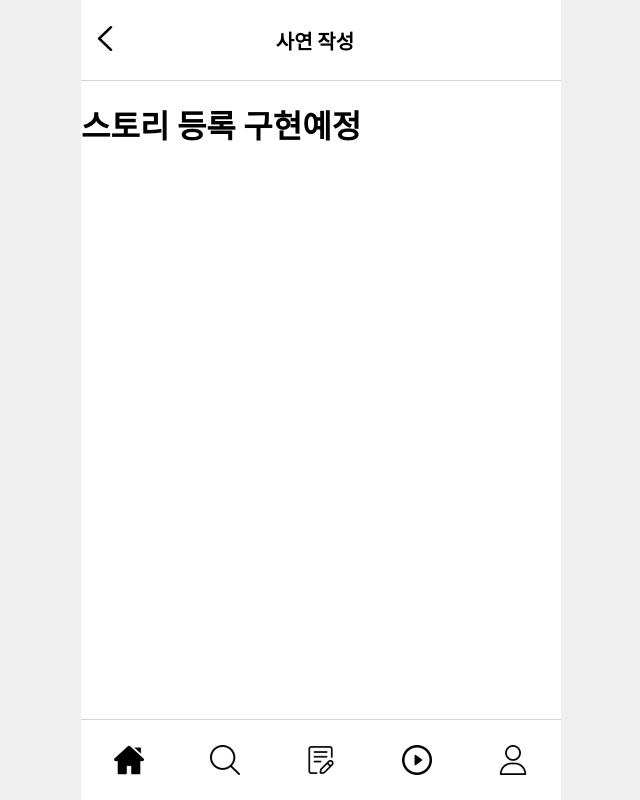
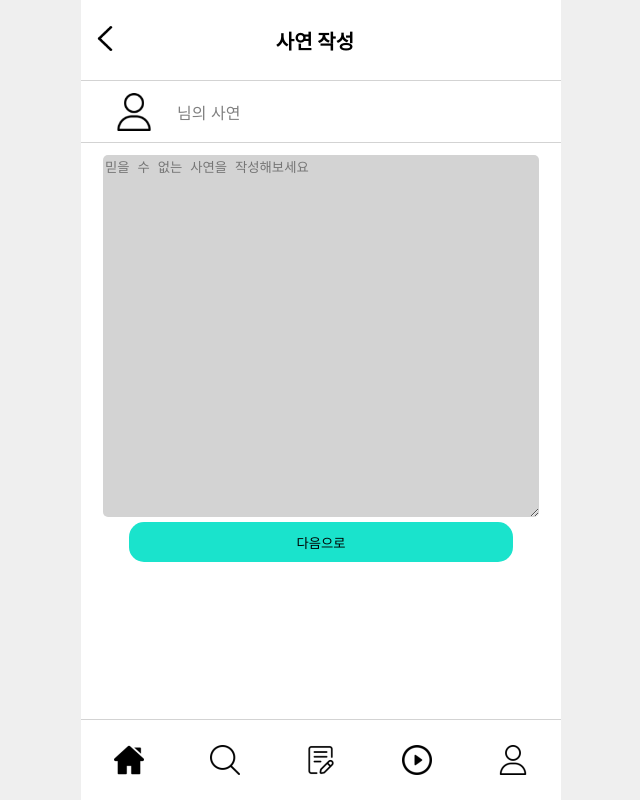
Before and after one commit to marmin-dev/Music-Frontend, a React (Create React App) app: page /story/create/1 in a window 1280 px wide. Shown: the whole page, without its empty margins (319-959 px from the left). Built offline with nearby package versions, Linux system fonts and the light colour scheme; what spotify-web-api-js would draw is missing.

Commit message:
posting story implemented

```diff
--- a/src/api/story.js
+++ b/src/api/story.js
@@ -8,8 +8,24 @@ export const getStoryList = async (storeId) => {
   return response.data;
 };
 
-export const createStory = async ({ userId, storeId }) => {
-  await axios.post();
+export const postStory = async ({
+  songName,
+  artist,
+  uri,
+  emotion,
+  content,
+}) => {
+  const userId = localStorage.getItem("userId");
+  const storeId = Number(window.location.pathname.split("/")[3]);
+  await axios
+    .post(
+      `https://3a489exprb.execute-api.ap-northeast-1.amazonaws.com/music-api/store/${userId}/${storeId}`,
+      { songName, artist, uri, emotion, content }
+    )
+    .then((response) => {
+      console.log(response);
+      window.location.href = `/store/${storeId}`;
+    });
 };
 
 export const getStoryDetail = async (storyId) => {
--- /dev/null
+++ b/src/components/story/StoryInputForm.js
@@ -0,0 +1,37 @@
+import {
+  ArtistP,
+  CommentImage,
+  FormUserNameDiv,
+  ImgDiv3,
+  StoryCreateForm,
+  StoryTextArea,
+} from "./StoryStyle";
+import userImg from "../../img/user.png";
+import { Button } from "../loginRegister/LoginComponents";
+import { useEffect, useState } from "react";
+
+function StoryInputForm({ onChange, onSubmit }) {
+  const username = localStorage.getItem("username");
+  const [page, setPage] = useState(0);
+
+  return (
+    <StoryCreateForm>
+      <FormUserNameDiv>
+        <ImgDiv3>
+          <CommentImage src={userImg} />
+        </ImgDiv3>
+        <ArtistP>{username}님의 사연</ArtistP>
+      </FormUserNameDiv>
+      <StoryTextArea
+        placeholder="믿을 수 없는 사연을 작성해보세요"
+        name="content"
+        onChange={onChange}
+      />
+      <Button type="submit" onClick={onSubmit}>
+        다음으로
+      </Button>
+    </StoryCreateForm>
+  );
+}
+
+export default StoryInputForm;
--- a/src/components/story/StoryStyle.js
+++ b/src/components/story/StoryStyle.js
@@ -10,19 +10,21 @@ export const StoryListDiv = styled.div`
 `;
 
 export const StoryListItemDiv = styled.div`
-  width: 100%;
+  width: 99;
   display: flex;
   flex-direction: row;
   height: 20%;
   border: 1px solid lightgray;
+  min-height: 20%;
   background-color: #fff;
 `;
 
 export const StoryListItemDiv2 = styled.div`
-  width: 100%;
+  width: 99%;
   display: flex;
   flex-direction: row;
   height: 20%;
+  min-height: 20%;
   border: 1px solid lightgray;
   background-color: rgba(26, 227, 204, 1);
 `;
@@ -121,7 +123,7 @@ export const CommentInput = styled.input`
   border: none;
   background-color: lightgray;
   width: 80%;
-  height: 90%;
+  height: 20px;
   border-radius: 5px;
 `;
 
@@ -132,3 +134,25 @@ export const CommentBtn = styled.button`
   background-color: rgba(26, 227, 204, 1);
   border-radius: 5;
 `;
+
+export const StoryCreateForm = styled.form`
+  display: flex;
+  align-items: center;
+  flex-direction: column;
+  width: 100%;
+  height: 80%;
+`;
+export const StoryTextArea = styled.textarea`
+  width: 90%;
+  background-color: lightgrey;
+  border-radius: 5px;
+  border: none;
+  margin-top: 10px;
+  height: 70%;
+`;
+export const ImgDiv3 = styled(ImgDiv2)`
+  height: 90%;
+`;
+export const FormUserNameDiv = styled(CommentItemDiv)`
+  border-bottom: 1px solid lightgray;
+`;
--- a/src/modules/index.js
+++ b/src/modules/index.js
@@ -3,14 +3,16 @@ import auth, { authSaga } from "./auth";
 import loading from "./loading";
 import { all } from "redux-saga/effects";
 import store, { storeSaga } from "./store";
+import story, { storySaga } from "./story";
 
 const rootReducer = combineReducers({
   auth,
   loading,
   store,
+  story,
 });
 export function* rootSaga() {
-  yield all([authSaga(), storeSaga()]);
+  yield all([authSaga(), storeSaga(), storySaga()]);
 }
 
 export default rootReducer;
--- /dev/null
+++ b/src/modules/story.js
@@ -0,0 +1,80 @@
+import { createAction, handleActions } from "redux-actions";
+import createRequestSaga, {
+  createRequestActionTypes,
+} from "../lib/createRequestSaga";
+import { postStory } from "../api/story";
+import { takeLatest } from "redux-saga/effects";
+import { produce } from "immer";
+
+const CHANGE_STORY_FIELD = "story/CHANGE_STORY_FIELD";
+const INITIALIZE_FORM = "story/INITIALIZE_FORM";
+
+const [CREATE_STORY, CREATE_STORY_SUCCESS, CREATE_STORY_FAILURE] =
+  createRequestActionTypes("story/CREATE_STORY");
+
+export const changeStoryField = createAction(
+  CHANGE_STORY_FIELD,
+  ({ form, key, value }) => ({
+    form,
+    key,
+    value,
+  })
+);
+
+export const initializeForm = createAction(INITIALIZE_FORM, (form) => form);
+
+export const createStory = createAction(
+  CREATE_STORY,
+  ({ songName, artist, uri, emotion, content }) => ({
+    // userId,
+    // storeId,
+    songName,
+    artist,
+    uri,
+    emotion,
+    content,
+  })
+);
+
+const initialState = {
+  story: {
+    songName: "",
+    artist: "",
+    uri: "",
+    emotion: "",
+    content: "",
+    // userId: localStorage.getItem("userId"),
+    // storeId: window.location.pathname.split("/")[3],
+  },
+};
+
+const createStorySaga = createRequestSaga(CREATE_STORY, postStory);
+
+export function* storySaga() {
+  yield takeLatest(CREATE_STORY, createStorySaga);
+}
+
+const story = handleActions(
+  {
+    [CHANGE_STORY_FIELD]: (state, { payload: { key, value } }) =>
+      produce(state, (draft) => {
+        draft["story"][key] = value;
+      }),
+    [INITIALIZE_FORM]: (state, { payload: story }) => ({
+      ...state,
+      [story]: initialState[story],
+      createError: null,
+    }),
+    [CREATE_STORY_SUCCESS]: (state, { payload: create }) => ({
+      ...state,
+      createError: null,
+      create,
+    }),
+    [CREATE_STORY_FAILURE]: (state, { payload: error }) => ({
+      ...state,
+      createError: error,
+    }),
+  },
+  initialState
+);
+export default story;
--- a/src/pages/PostStory.js
+++ b/src/pages/PostStory.js
@@ -1,16 +1,86 @@
-import { useParams } from "react-router-dom";
 import { Responsive } from "../components/Responsive";
 import { BodyDiv } from "../components/common/Divs";
 import Header from "../components/common/HeadBar";
 import Navbar from "../components/common/Navbar";
+import { useEffect, useState } from "react";
+import { useDispatch, useSelector } from "react-redux";
+import {
+  changeStoryField,
+  createStory,
+  initializeForm,
+} from "../modules/story";
+import StoryInputForm from "../components/story/StoryInputForm";
+import { useParams } from "react-router-dom";
 
 const PostStory = () => {
-  const id = useParams("id");
+  const [error, setError] = useState("");
+  const dispatch = useDispatch();
+  const { form, create, createError } = useSelector(({ story }) => ({
+    form: story.story,
+    create: story.create,
+    createError: story.createError,
+  }));
+  const storeId = useParams("id");
+  // --------------------------------------------------
+  const onChange = (e) => {
+    const { value, name } = e.target;
+    dispatch(
+      changeStoryField({
+        key: name,
+        value,
+      })
+    );
+  };
+  const onSubmit = (e) => {
+    e.preventDefault();
+    dispatch(createStory(form));
+    if (create) {
+      window.location.href = `/store/${storeId.id}`;
+    }
+  };
+  useEffect(() => {
+    console.log(form);
+    dispatch(initializeForm());
+    dispatch(
+      changeStoryField({
+        key: "uri",
+        value: "0V3wPSX9ygBnCm8psDIegu",
+      })
+    );
+    dispatch(
+      changeStoryField({
+        key: "songName",
+        value: "AntiHero",
+      })
+    );
+    dispatch(
+      changeStoryField({
+        key: "artist",
+        value: "Taylor Swift",
+      })
+    );
+    dispatch(
+      changeStoryField({
+        key: "emotion",
+        value: "우울함",
+      })
+    );
+    dispatch(
+      changeStoryField({
+        key: "username",
+        value: localStorage.getItem("username"),
+      })
+    );
+    console.log(form);
+  }, [dispatch]);
+
+  // --------------------------------------------------
+
   return (
     <Responsive>
       <Header content={"사연 작성"} />
       <BodyDiv>
-        <h1>스토리 등록 구현예정</h1>
+        <StoryInputForm onChange={onChange} onSubmit={onSubmit} />
       </BodyDiv>
       <Navbar />
     </Responsive>
--- a/src/pages/StoreDetail.js
+++ b/src/pages/StoreDetail.js
@@ -56,6 +56,9 @@ const StoreDetail = () => {
           >
             스포티파이 다시 로그인하기
           </ModalBtn>
+          <ModalBtn onClick={() => window.location.reload()}>
+            리스트 불러오기
+          </ModalBtn>
           <ModalBtn onClick={() => setModal(false)}>취소</ModalBtn>
         </UserDeleteModal>
       ) : null}
```
